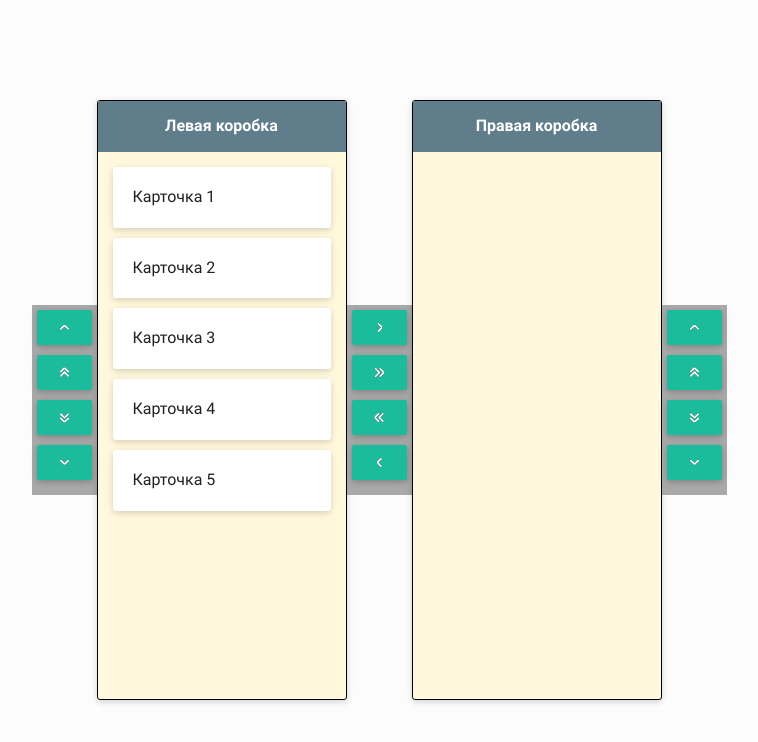
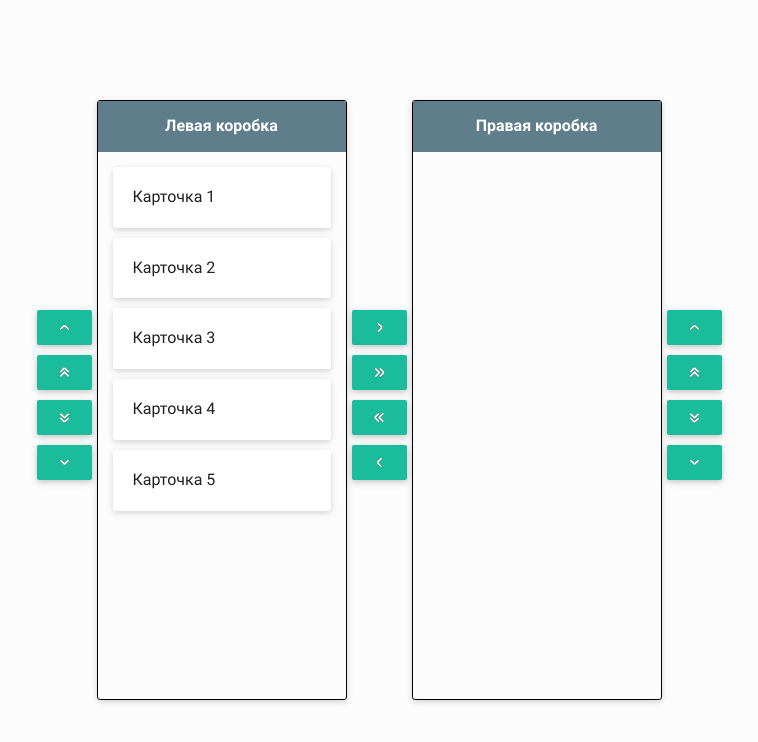
Before and after one commit to KononovDmitriy/arrange-box-react, a React app: page / in a window 1280 px wide. Shown: the whole page, without its empty margins (261-1019 px from the left). Built offline with nearby package versions, Linux system fonts and the light colour scheme.

Commit message:
Убрал лишние фоны

```diff
--- a/src/components/Box/Box.css
+++ b/src/components/Box/Box.css
@@ -1,6 +1,5 @@
 .Box {
   display: flex;
-  background: cornsilk;
 }
 
 .Box-box {
--- a/src/components/Controls/Controls.css
+++ b/src/components/Controls/Controls.css
@@ -3,5 +3,4 @@
   flex-direction: column;
   justify-content: center;
   padding: 5px;
-  background: darkgray
 }
```
